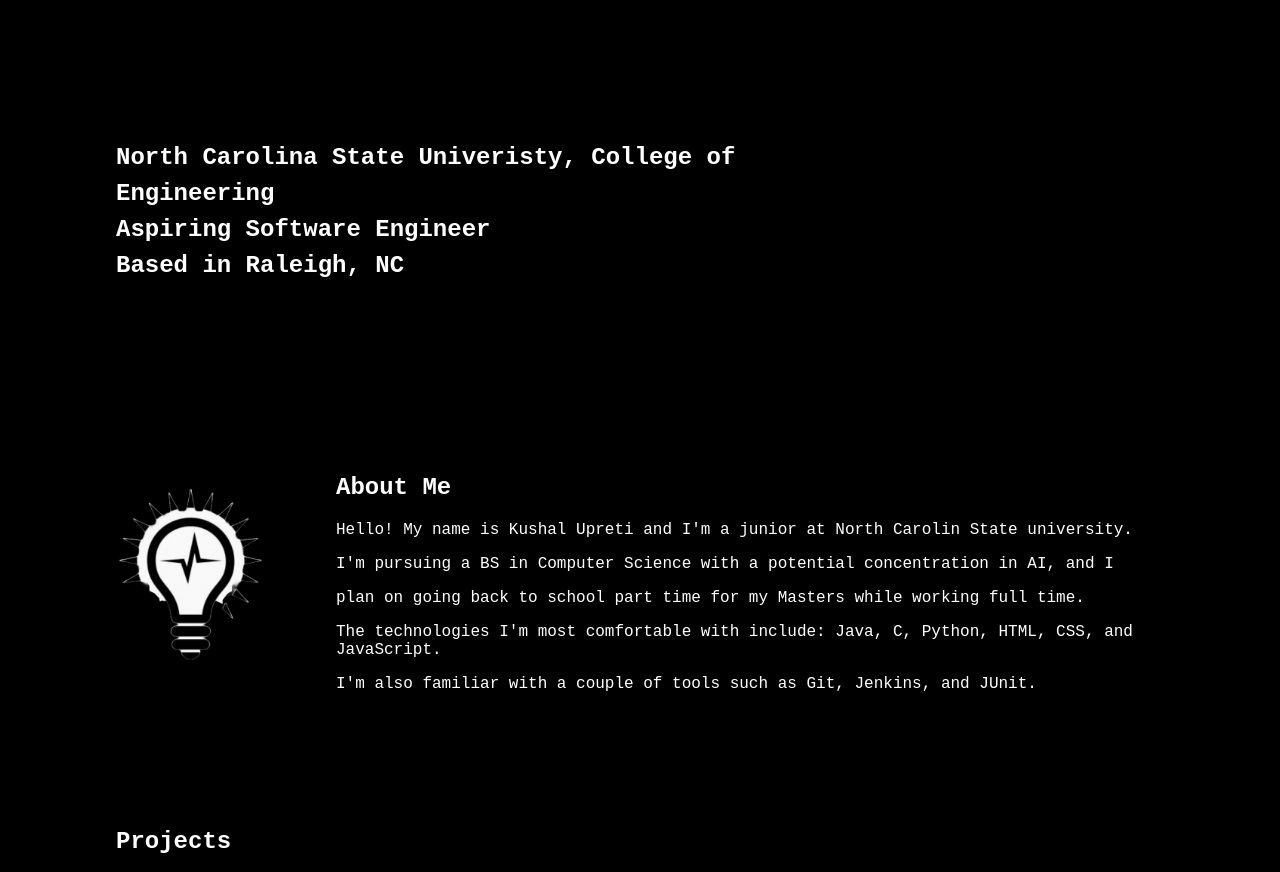
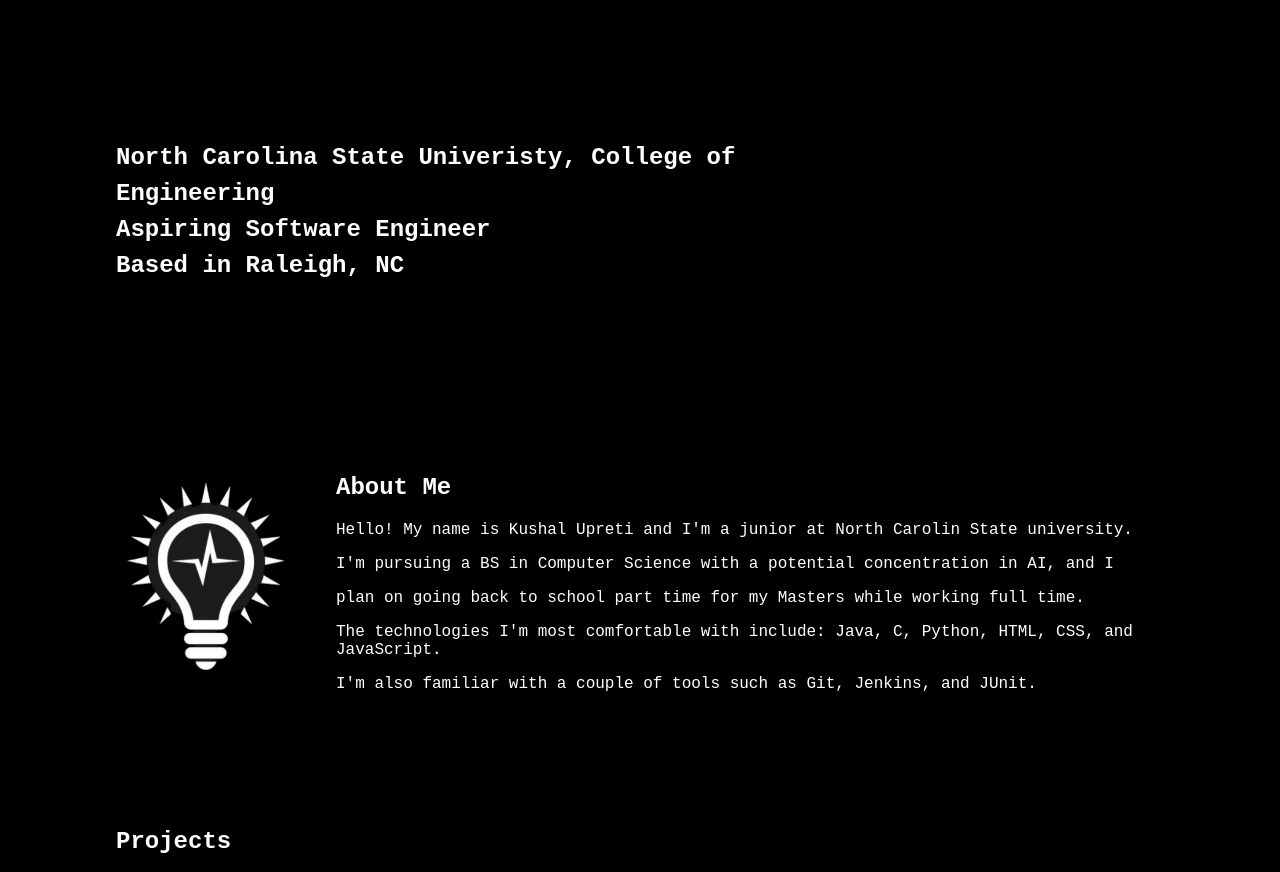
Before and after one commit to Kushal0915/Personal-Portfolio, a plain HTML site: page index.html in a window 1280 px wide. Shown: the part 196-1068 px from the top of the page. Drawn offline with Linux system fonts and the light colour scheme.

Commit message:
going back to old image

```diff
--- a/index.html
+++ b/index.html
@@ -33,7 +33,7 @@
         </div>
     </section>
 
-    <img src="lightbulbs/whitebulb1.png" alt="Your Name" class="profile-image">
+    <img src="lightbulbs/darkbulb1.png" alt="Your Name" class="profile-image">
 
     <section id="about-me">
         <h2>About Me</h2>
```
